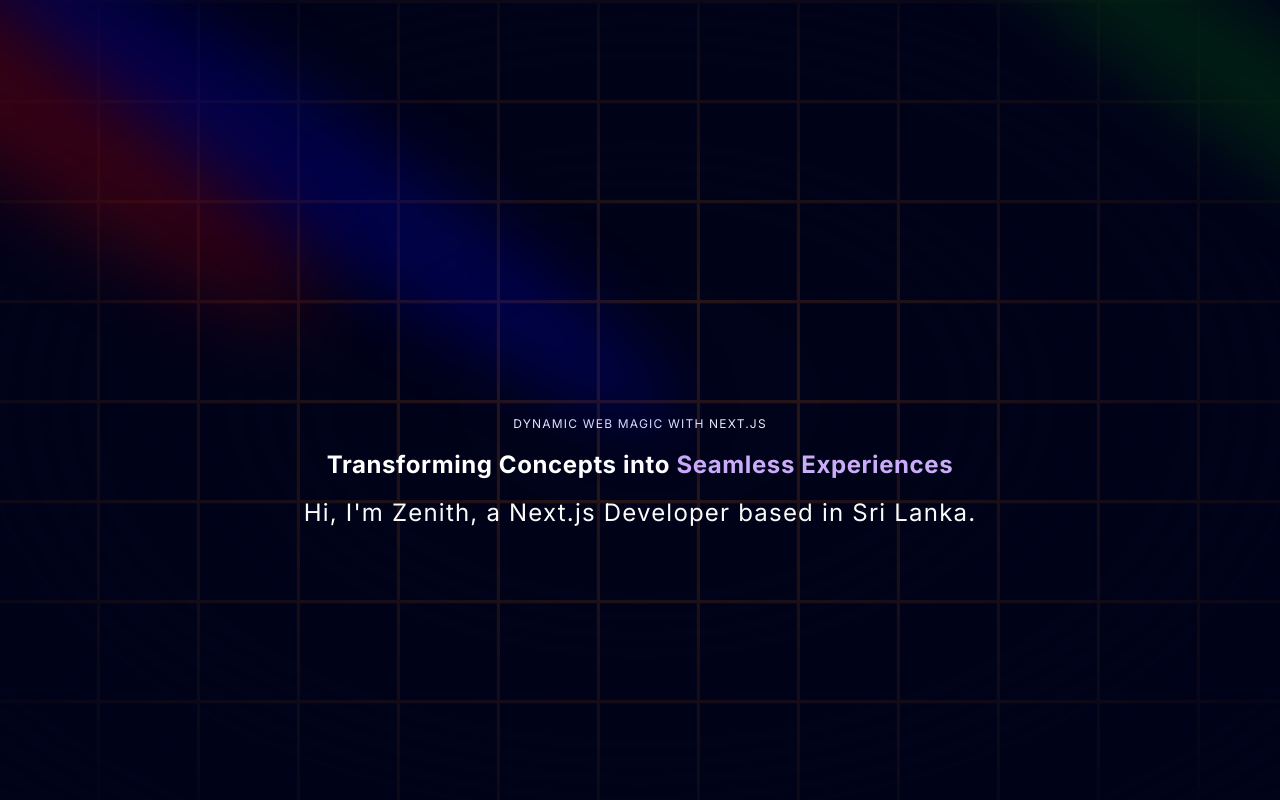
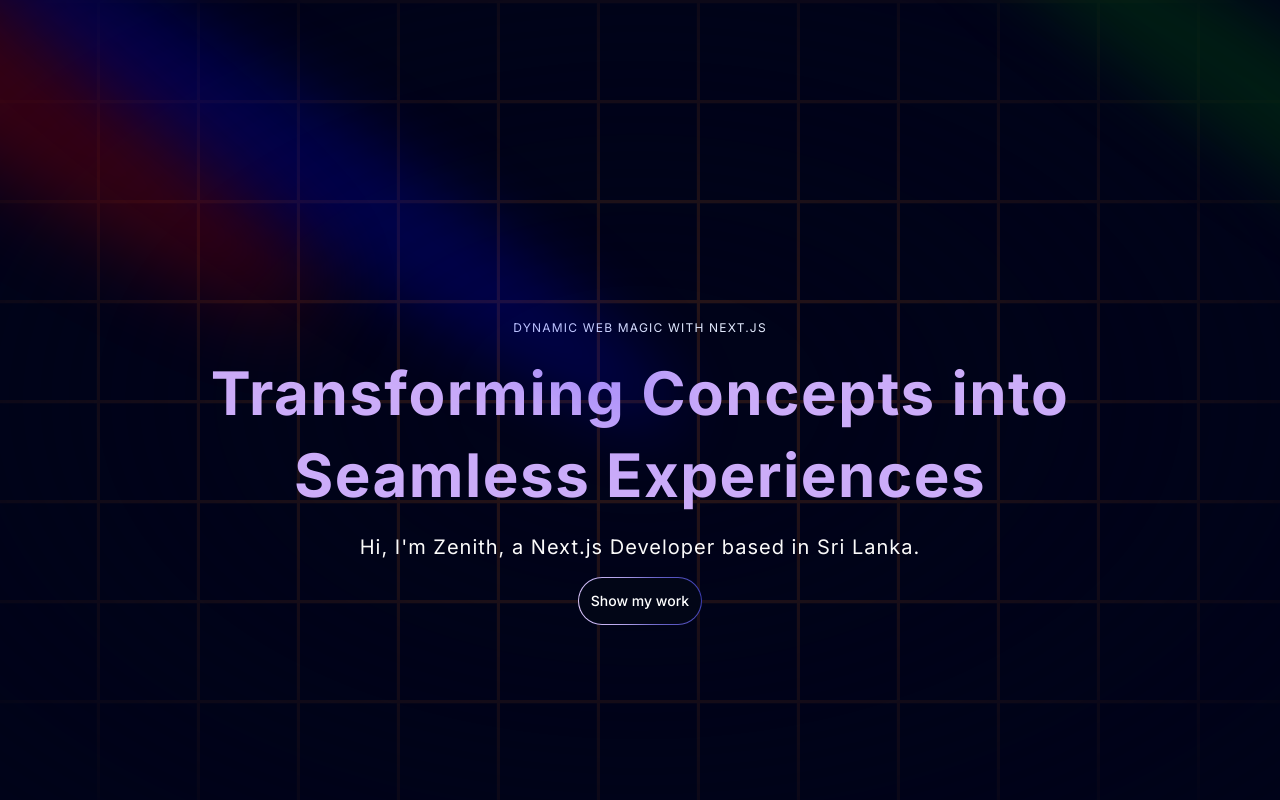
Before and after one commit to Zenith1997/portfolio, a Next.js app: page / in a window 1280 px wide. Built offline with nearby package versions, Linux system fonts and the light colour scheme.

Commit message:
loader added

```diff
--- a/app/page.tsx
+++ b/app/page.tsx
@@ -1,11 +1,29 @@
+"use client"; // Add this at the top
+
 import Hero from "@/components/Hero";
+import { useEffect, useState } from "react";
 
 export default function Home() {
+  const [isLoading, setIsLoading] = useState(true);
+
+  useEffect(() => {
+    setTimeout(() => {
+      setIsLoading(false);
+    }, 3000); // 3 seconds delay
+  }, []);
+
   return (
-    <main className="relative bg-purple flex h-screen justify-center flex-col items-center overflow-hidden mx-auto sm:px-10 px-5">
-      <div className="max-w-7xl w-full">
-        <Hero />
-      </div>
-    </main>
+    <>
+      {isLoading ?(
+        <div>
+          <span className="absolute inset-[-1000%] animate-[spin_2s_linear_infinite] bg-[conic-gradient(from_90deg_at_50%_50%,#E2CBFF_0%,#393BB2_50%,#E2CBFF_100%)]" />
+        </div>
+      ): <main className="relative bg-purple flex h-screen justify-center flex-col items-center overflow-hidden mx-auto sm:px-10 px-5">
+        <div className="max-w-7xl w-full">
+          <Hero />
+        </div>
+      </main>}
+
+    </>
   );
 }
--- a/components/Hero.tsx
+++ b/components/Hero.tsx
@@ -1,6 +1,8 @@
 import React from "react";
 import { Spotlight } from "./ui/Spotlight";
 import {TextGenerateEffect} from './ui/text-generate-effect';
+import { MagicButton } from "./ui/MagicButton";
+
 const words = `Transforming Concepts into Seamless Experiences
 `;
 const Hero = () => {
@@ -30,10 +32,14 @@
 
 
       <TextGenerateEffect duration={2} filter={false} words={words} className="text-center text-[40px] sm:text-sm md:text-5xl lg:text-6xl"/>
-      <p className="text-center md:tracking-wider mt-4 text-sm md:text-lg lg:text-2xl">Hi, I&apos;m Zenith, a Next.js Developer based in Sri Lanka.</p>
+      <p className="text-center md:tracking-wider my-4 text-sm md:text-lg lg:text-xl">Hi, I&apos;m Zenith, a Next.js Developer based in Sri Lanka.</p>
+
+      <MagicButton>Show my work</MagicButton>
         </div>
 
+
       </div>
+
 
 
     </div>
--- /dev/null
+++ b/components/ui/MagicButton.tsx
@@ -0,0 +1,30 @@
+"use client";
+import React from "react";
+import { IconClipboard } from "@tabler/icons-react";
+import { cn } from "@/lib/utils";
+
+
+export const MagicButton= ({
+  children,
+  className,
+  onClick,
+}: {
+  children?: React.ReactNode;
+  className?: string;
+  onClick?: () => void;
+}) => {
+  return (
+    <div
+      onClick={onClick}
+
+    >
+     <button className="relative inline-flex h-12 overflow-hidden rounded-full p-[1px] focus:outline-none focus:ring-2 focus:ring-slate-400 focus:ring-offset-2 focus:ring-offset-slate-50">
+  <span className="absolute inset-[-1000%] animate-[spin_2s_linear_infinite] bg-[conic-gradient(from_90deg_at_50%_50%,#E2CBFF_0%,#393BB2_50%,#E2CBFF_100%)]" />
+  <span className="inline-flex h-full w-full cursor-pointer items-center justify-center rounded-full bg-slate-950 px-3 py-1 text-sm font-medium text-white backdrop-blur-3xl">
+  {children}
+  </span>
+</button>
+
+    </div>
+  );
+};
--- a/components/ui/text-generate-effect.tsx
+++ b/components/ui/text-generate-effect.tsx
@@ -37,7 +37,7 @@
           return (
             <motion.span
               key={word + idx}
-              className={`${ idx >=3 ? 'text-purple':'dark:text-white text-black'} opacity-0}`}
+              className="dark:text-purple text-black opacity-0"
               style={{
                 filter: filter ? "blur(10px)" : "none",
               }}
@@ -53,7 +53,7 @@
   return (
     <div className={cn("font-bold", className)}>
       <div className="mt-4">
-        <div className=" dark:text-white text-black text-2xl leading-snug tracking-wide">
+        <div className=" dark:text-purple text-black text-6xl leading-snug tracking-wide">
           {renderWords()}
         </div>
       </div>
--- a/package.json
+++ b/package.json
@@ -10,8 +10,10 @@
   },
   "dependencies": {
     "@react-three/fiber": "^8.17.14",
+    "@tabler/icons-react": "^3.29.0",
     "@types/three": "^0.172.0",
     "clsx": "^2.1.1",
+    "icons-react": "^3.7.1",
     "mini-svg-data-uri": "^1.4.4",
     "motion": "^12.0.6",
     "next": "15.1.6",
```
Also changed, not shown: 1 other file (tests, documents, lock files or other folders).
